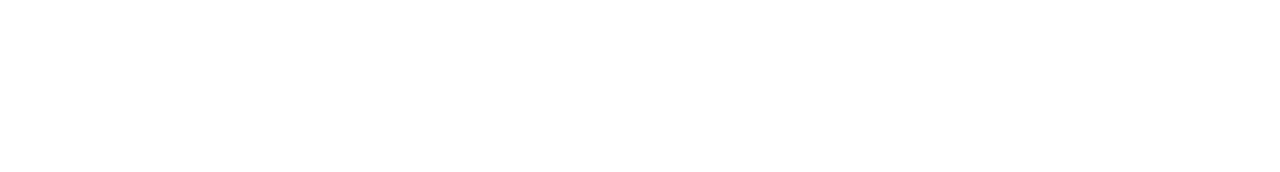
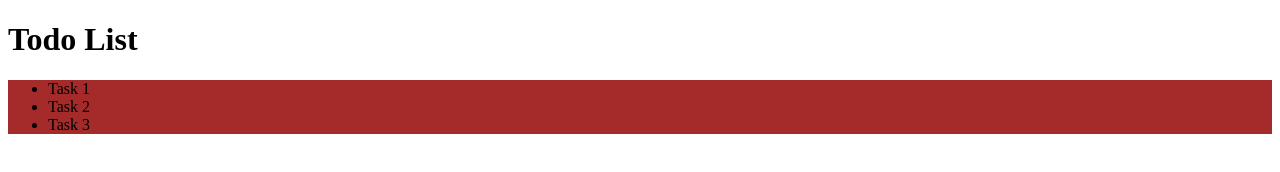
Before and after one commit to haimYakov/Project1, a plain HTML site: page index.html in a window 1280 px wide. Drawn offline with Linux system fonts and the light colour scheme.

Commit message:
add style to list

```diff
--- a/index.html
+++ b/index.html
@@ -4,9 +4,15 @@
     <meta charset="UTF-8">
     <meta http-equiv="X-UA-Compatible" content="IE=edge">
     <meta name="viewport" content="width=device-width, initial-scale=1.0">
-    <title>Document</title>
+    <title>Todo List</title>
+    <link rel="stylesheet" href="./style.css">
 </head>
 <body>
-
+    <h1>Todo List</h1>
+    <ul>
+        <li>Task 1</li>
+        <li>Task 2</li>
+        <li>Task 3</li>
+    </ul>
 </body>
 </html>
--- /dev/null
+++ b/style.css
@@ -0,0 +1,7 @@
+h1 {
+    border: green;
+}
+
+ul{
+    background-color: brown;
+}
```
